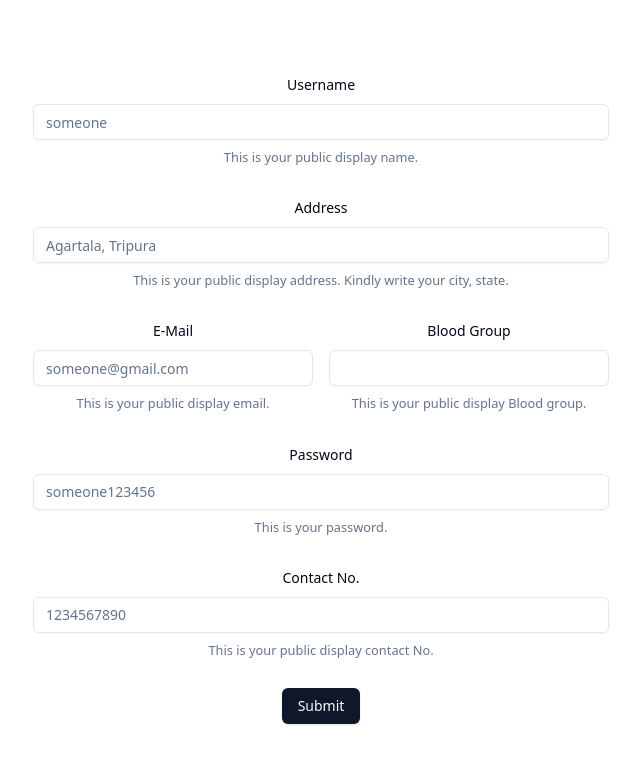
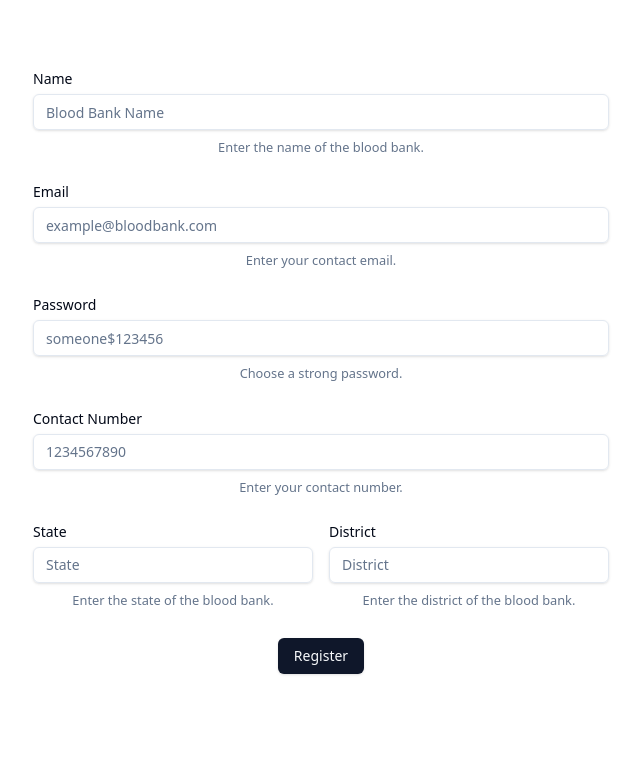
Before and after one commit to DibbayajyotiRoy/BloodLink, a React (Vite) app in the folder client/: page / in a window 1280 px wide. Shown: the top 764 px of the page, without its empty margins (319-959 px from the left). Built offline with nearby package versions, Linux system fonts and the light colour scheme.

Commit message:
Added shadow and hover effect on both forms

```diff
--- a/client/package.json
+++ b/client/package.json
@@ -7,7 +7,8 @@
     "dev": "vite",
     "build": "tsc -b && vite build",
     "lint": "eslint .",
-    "preview": "vite preview"
+    "preview": "vite preview",
+    "start": "vite"
   },
   "dependencies": {
     "@hookform/resolvers": "^3.10.0",
--- a/client/src/App.tsx
+++ b/client/src/App.tsx
@@ -1,5 +1,6 @@
 // import { useState } from 'react'
 import DonorForm from './pages/UserRegister'
+import BloodBankRegister from './pages/bloodBankregister'
 import './App.css'
 
 function App() {
@@ -7,9 +8,10 @@ function App() {
 
   return (
     <>
-     <DonorForm />
+    <BloodBankRegister/>
+     {/* <DonorForm /> */}
     </>
   )
 }
 
-export default App
+export default App;
--- a/client/src/pages/UserRegister.tsx
+++ b/client/src/pages/UserRegister.tsx
@@ -56,11 +56,11 @@ export default function DonorForm() {
           render={({ field }) => (
 
             <FormItem>
-              <FormLabel>Username</FormLabel>
+              <FormLabel className="flex">Username</FormLabel>
               <FormControl>
-                <Input placeholder="someone" type="text" {...field} />
+                <Input className="shadow hover:shadow-lg" placeholder="Someone" type="text" {...field} />
               </FormControl>
-              <FormDescription>This is your public display name.</FormDescription>
+              <FormDescription>This is your public display name. Please enter your name</FormDescription>
               <FormMessage />
             </FormItem>
           )}
@@ -73,9 +73,9 @@ export default function DonorForm() {
           name="name_5062014857"
           render={({ field }) => (
             <FormItem>
-              <FormLabel>Address</FormLabel>
+              <FormLabel className="flex">Address</FormLabel>
               <FormControl>
-                <Input placeholder="Agartala, Tripura" type="text" {...field} />
+                <Input className="shadow hover:shadow-lg" placeholder="Agartala, Tripura" type="text" {...field} />
               </FormControl>
               <FormDescription>This is your public display address. Kindly write your city, state.</FormDescription>
               <FormMessage />
@@ -92,11 +92,11 @@ export default function DonorForm() {
               name="name_6037749245"
               render={({ field }) => (
                 <FormItem>
-                  <FormLabel>E-Mail</FormLabel>
+                  <FormLabel className="flex">E-Mail</FormLabel>
                   <FormControl>
-                    <Input placeholder="someone@gmail.com" type="email" {...field} />
+                    <Input className="shadow hover:shadow-lg" placeholder="someone@gmail.com" type="email" {...field} />
                   </FormControl>
-                  <FormDescription>This is your public display email.</FormDescription>
+                  <FormDescription>Enter your email</FormDescription>
                   <FormMessage />
                 </FormItem>
               )}
@@ -110,11 +110,11 @@ export default function DonorForm() {
               name="name_7157177887"
               render={({ field }) => (
                 <FormItem>
-                  <FormLabel>Blood Group</FormLabel>
+                  <FormLabel className="flex">Blood Group</FormLabel>
                   <FormControl>
-                    <Input placeholder="" type="text" {...field} />
+                    <Input className="shadow hover:shadow-lg" placeholder="A+" type="text" {...field} />
                   </FormControl>
-                  <FormDescription>This is your public display Blood group.</FormDescription>
+                  <FormDescription>Enter your Blood group.</FormDescription>
                   <FormMessage />
                 </FormItem>
               )}
@@ -127,11 +127,11 @@ export default function DonorForm() {
               name="name_6037749245"
               render={({ field }) => (
                 <FormItem>
-                  <FormLabel>Password</FormLabel>
+                  <FormLabel className="flex">Password</FormLabel>
                   <FormControl>
-                    <Input placeholder="someone123456" type="password" {...field} />
+                    <Input className="shadow hover:shadow-lg" placeholder="someone$123456" type="password" {...field} />
                   </FormControl>
-                  <FormDescription>This is your password.</FormDescription>
+                  <FormDescription>Choose a strong password.</FormDescription>
                   <FormMessage />
                 </FormItem>
               )}
@@ -142,11 +142,11 @@ export default function DonorForm() {
           name="name_8219849486"
           render={({ field }) => (
             <FormItem>
-              <FormLabel>Contact No.</FormLabel>
+              <FormLabel className="flex">Contact No.</FormLabel>
               <FormControl>
-                <Input placeholder="1234567890" type="number" {...field} />
+                <Input className="shadow hover:shadow-lg" placeholder="1234567890" type="number" {...field} />
               </FormControl>
-              <FormDescription>This is your public display contact No.</FormDescription>
+              <FormDescription>This is your public display contact No. Please enter your contact number</FormDescription>
               <FormMessage />
             </FormItem>
           )}
--- a/client/src/pages/bloodBankregister.tsx
+++ b/client/src/pages/bloodBankregister.tsx
@@ -55,11 +55,11 @@ const BloodBankRegister: React.FC = () => {
           name="name"
           render={({ field }) => (
             <FormItem>
-              <FormLabel>Name</FormLabel>
+              <FormLabel className='flex'>Name</FormLabel>
               <FormControl>
-                <Input placeholder="Blood Bank Name" {...field} />
+                <Input className="shadow hover:shadow-lg" placeholder="Blood Bank Name" {...field} />
               </FormControl>
-              <FormDescription>This is the name of the blood bank.</FormDescription>
+              <FormDescription>Enter the name of the blood bank.</FormDescription>
               <FormMessage />
             </FormItem>
           )}
@@ -70,11 +70,11 @@ const BloodBankRegister: React.FC = () => {
           name="email"
           render={({ field }) => (
             <FormItem>
-              <FormLabel>Email</FormLabel>
+              <FormLabel className='flex'>Email</FormLabel>
               <FormControl>
-                <Input type="email" placeholder="example@bloodbank.com" {...field} />
+                <Input className="shadow hover:shadow-lg" type="email" placeholder="example@bloodbank.com" {...field} />
               </FormControl>
-              <FormDescription>This is your contact email.</FormDescription>
+              <FormDescription>Enter your contact email.</FormDescription>
               <FormMessage />
             </FormItem>
           )}
@@ -85,9 +85,9 @@ const BloodBankRegister: React.FC = () => {
           name="password"
           render={({ field }) => (
             <FormItem>
-              <FormLabel>Password</FormLabel>
+              <FormLabel className='flex'>Password</FormLabel>
               <FormControl>
-                <Input type="password" placeholder="Enter your password" {...field} />
+                <Input className="shadow hover:shadow-lg" type="password" placeholder="someone$123456" {...field} />
               </FormControl>
               <FormDescription>Choose a strong password.</FormDescription>
               <FormMessage />
@@ -100,11 +100,11 @@ const BloodBankRegister: React.FC = () => {
           name="number"
           render={({ field }) => (
             <FormItem>
-              <FormLabel>Contact Number</FormLabel>
+              <FormLabel className='flex'>Contact Number</FormLabel>
               <FormControl>
-                <Input type="text" placeholder="1234567890" {...field} />
+                <Input className="shadow hover:shadow-lg" type="text" placeholder="1234567890" {...field} />
               </FormControl>
-              <FormDescription>This is your contact number.</FormDescription>
+              <FormDescription>Enter your contact number.</FormDescription>
               <FormMessage />
             </FormItem>
           )}
@@ -118,9 +118,9 @@ const BloodBankRegister: React.FC = () => {
               name="address.state"
               render={({ field }) => (
                 <FormItem>
-                  <FormLabel>State</FormLabel>
+                  <FormLabel className='flex'>State</FormLabel>
                   <FormControl>
-                    <Input placeholder="State" {...field} />
+                    <Input className="shadow hover:shadow-lg" placeholder="State" {...field} />
                   </FormControl>
                   <FormDescription>Enter the state of the blood bank.</FormDescription>
                   <FormMessage />
@@ -135,9 +135,9 @@ const BloodBankRegister: React.FC = () => {
               name="address.district"
               render={({ field }) => (
                 <FormItem>
-                  <FormLabel>District</FormLabel>
+                  <FormLabel className='flex'>District</FormLabel>
                   <FormControl>
-                    <Input placeholder="District" {...field} />
+                    <Input className="shadow hover:shadow-lg" placeholder="District" {...field} />
                   </FormControl>
                   <FormDescription>Enter the district of the blood bank.</FormDescription>
                   <FormMessage />
--- a/client/tailwind.config.js
+++ b/client/tailwind.config.js
@@ -4,6 +4,7 @@ export default {
   content: [
 	"./index.html",
     "./src/**/*.{js,ts,jsx,tsx}",
+
   ],
   theme: {
     extend: {
```
